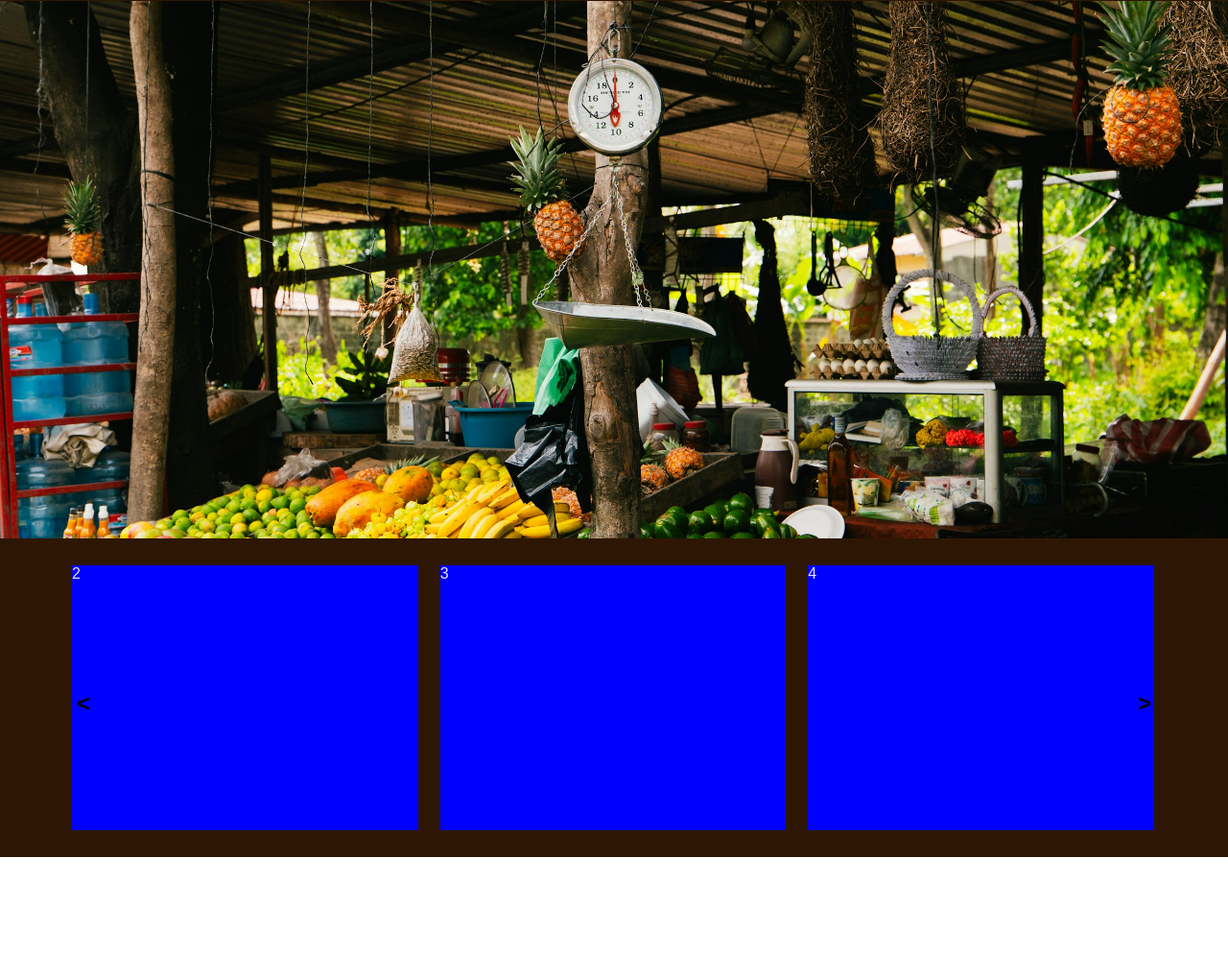
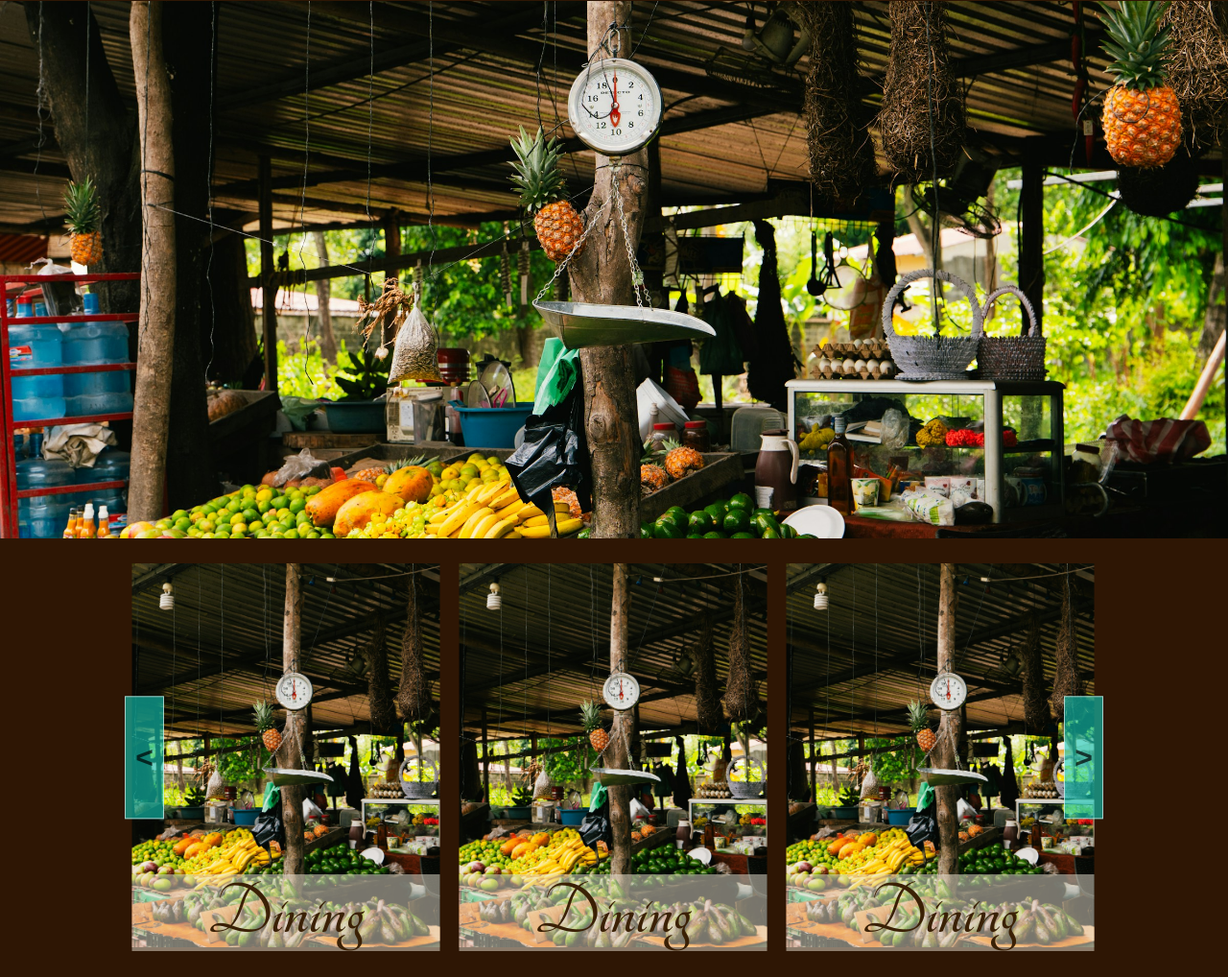
Before and after one commit to csaxtech/D479-UX-Design, a plain HTML site: page index.html in a window 1280 px wide. Shown: the part 2709-3727 px from the top of the page at 96% size. Before the commit the page ends 3602 px from the top, so only its background shows below. Drawn offline with Linux system fonts and the light colour scheme; a web font is replaced by a local one.

Commit message:
Styled Carousel

```diff
--- a/assets/css/styles.css
+++ b/assets/css/styles.css
@@ -5,20 +5,26 @@
   box-sizing: border-box;
 }
 
-body{
+body {
   font-family: Arial, Helvetica, sans-serif;
 }
 
-h1{
+h1 {
   font-family: "Allison", cursive;
   font-weight: 600;
 }
 
-h2{
+h2 {
   font-family: "Tangerine", cursive;
   font-weight: normal;
   font-size: 6rem;
   margin: 1rem 1rem 0rem;
+}
+
+h3 {
+  font-family: "Tangerine", cursive;
+  font-weight: bold;
+  font-size: 5rem;
 }
 
 p {
@@ -29,7 +35,7 @@ p {
 }
 
 /* Make video background */
-video{
+video {
   position: fixed;
   top: 0;
   left: 0;
@@ -51,7 +57,7 @@ video{
   top: 15%;
 }
 
-.hero-message > h1{
+.hero-message>h1 {
   /* Font Stuff */
   text-align: center;
   color: #3A2005;
@@ -59,10 +65,10 @@ video{
   font-size: 12rem;
 
   /* Glow for visibility */
-  text-shadow: 0 0 10px  #ECE3D4;
+  text-shadow: 0 0 10px #ECE3D4;
 }
 
-.content-block{
+.content-block {
   min-height: 30vh;
   display: flex;
   flex-direction: column;
@@ -73,7 +79,7 @@ video{
   z-index: 1;
 }
 
-.parallax-img{
+.parallax-img {
   height: 70vh;
   background-attachment: fixed;
   background-position: center;
@@ -82,54 +88,82 @@ video{
   z-index: 0;
 }
 
-.parallax-img.volcano{
+.parallax-img.volcano {
   background-image: url("../images/volcano-night.jpg");
 }
 
-.parallax-img.beach{
+.parallax-img.beach {
   background-image: url("../images/beach.jpg");
 }
 
-.parallax-img.market{
+.parallax-img.market {
   background-image: url("../images/fruit-stand.jpg");
 }
 
-.carousel{
+.carousel {
   position: relative;
   margin: 1rem auto;
-  width: 90%;
-  height: 300px;
+  width: 80%;
   overflow-x: hidden;
 }
 
-.carousel-track{
+.carousel-track {
   display: flex;
   height: 100%;
   transition: transform 0.5s ease;
 }
 
-.carousel-card{
+.carousel-card {
+  position: relative;
   flex-shrink: 0;
   width: 31.3%;
   margin: 1%;
-  background: blue;
 }
 
-.carousel-btn{
-  position: absolute;
-  top: 42%;
-  background: none;
-  padding: 1rem;
-  border: none;
-  font-size: 1.5rem;
-  font-weight: bold;
-  cursor: pointer;
+.carousel-card img {
+  width: 100%;
+  height: auto;
 }
 
-.carousel-btn.left{
-  left: 0;
+.carousel-card .heading-block {
+  position: absolute;
+  bottom: 0;
+  width: 100%;
+  text-align: center;
+  background-color: rgba(236, 227, 212, 0.5);
 }
 
-.carousel-btn.right{
-  right: 0;
+.carousel-card h3 {
+  color: #3A2005;
 }
+
+.carousel-btn {
+  position: absolute;
+  top: 50%;
+  height: 30%;
+  width: 4%;
+  border: 1px solid rgba(255, 255, 255, 0.6);
+  font-size: 2rem;
+  font-weight: bold;
+  background-color: rgba(18, 206, 188, 0.60);
+  color: rgba(0, 0, 0, 0.7);
+  cursor: pointer;
+  transform: translateY(-50%);
+  transition: transform 0.05s ease;
+}
+
+.carousel-btn.left {
+  left: 2px;
+}
+
+.carousel-btn.right {
+  right: 2px;
+}
+
+.carousel-btn:hover {
+  transform: translateY(-50%) scale(1.1);
+}
+
+.carousel-btn:active {
+  transform: translateY(-50%) scale(1);
+}
--- a/assets/js/scripts.js
+++ b/assets/js/scripts.js
@@ -27,7 +27,7 @@ function slideTo(index){
 function startAutoCycle(){
   carouselAutoInterval = setInterval(() => {
     slideTo(currentCarouselPos + 1);
-  }, 3000)
+  }, 4000)
 }
 
 function stopAutoCycle(){
--- a/index.html
+++ b/index.html
@@ -55,11 +55,36 @@
       <section class="content-block">
         <div class="carousel">
           <div class="carousel-track">
-            <div class="carousel-card">1</div>
-            <div class="carousel-card">2</div>
-            <div class="carousel-card">3</div>
-            <div class="carousel-card">4</div>
-            <div class="carousel-card">5</div>
+            <div class="carousel-card">
+              <div class="heading-block">
+                <h3>Dining</h3>
+              </div>
+              <img src="assets/images/Carousel-Test.jpg">
+            </div>
+            <div class="carousel-card">
+              <div class="heading-block">
+                <h3>Dining</h3>
+              </div>
+              <img src="assets/images/Carousel-Test.jpg">
+            </div>
+            <div class="carousel-card">
+              <div class="heading-block">
+                <h3>Dining</h3>
+              </div>
+              <img src="assets/images/Carousel-Test.jpg">
+            </div>
+            <div class="carousel-card">
+              <div class="heading-block">
+                <h3>Dining</h3>
+              </div>
+              <img src="assets/images/Carousel-Test.jpg">
+            </div>
+            <div class="carousel-card">
+              <div class="heading-block">
+                <h3>Dining</h3>
+              </div>
+              <img src="assets/images/Carousel-Test.jpg">
+            </div>
           </div>
           <button class="carousel-btn left">&lt;</button>
           <button class="carousel-btn right">&gt;</button>
```
Also changed, not shown: assets/images/Carousel-Test.jpg (added).
